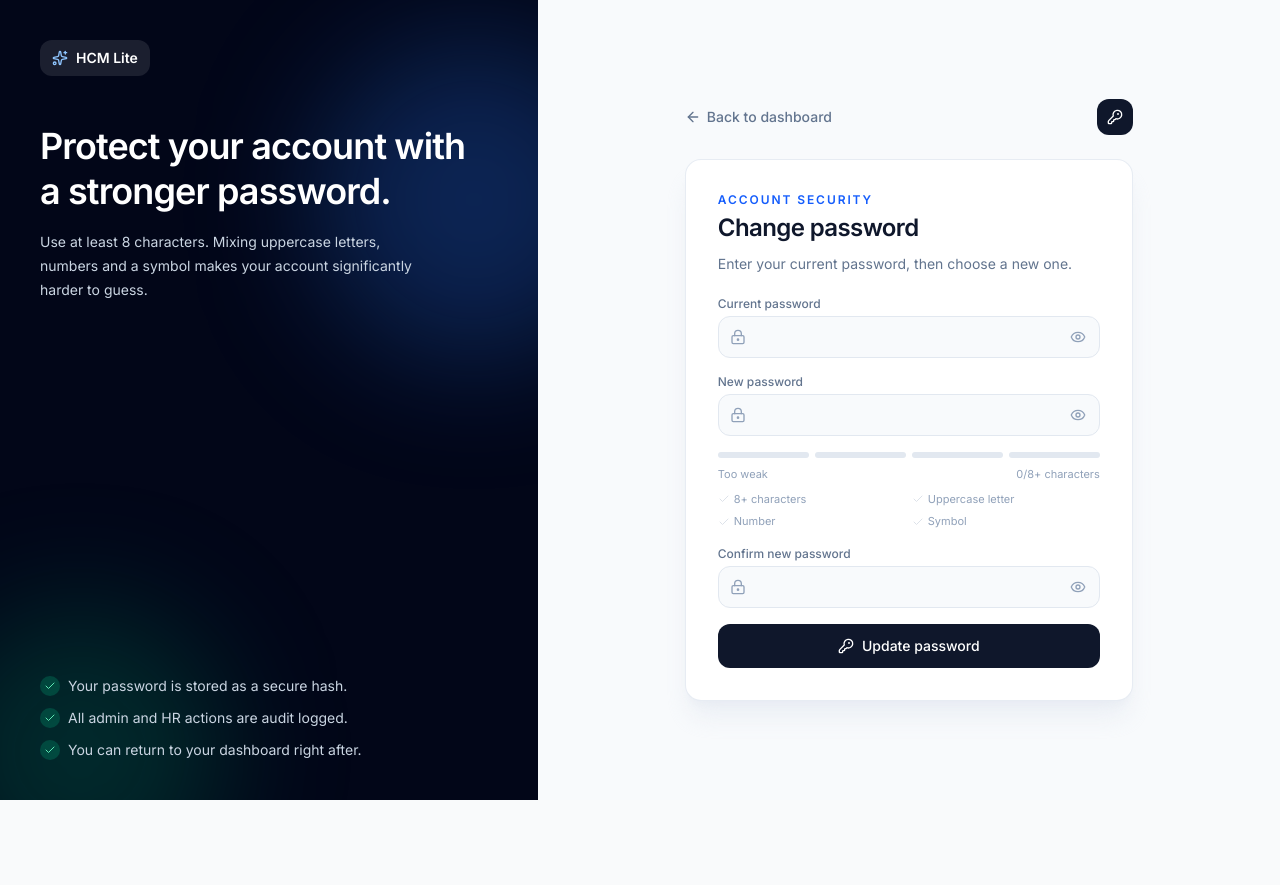
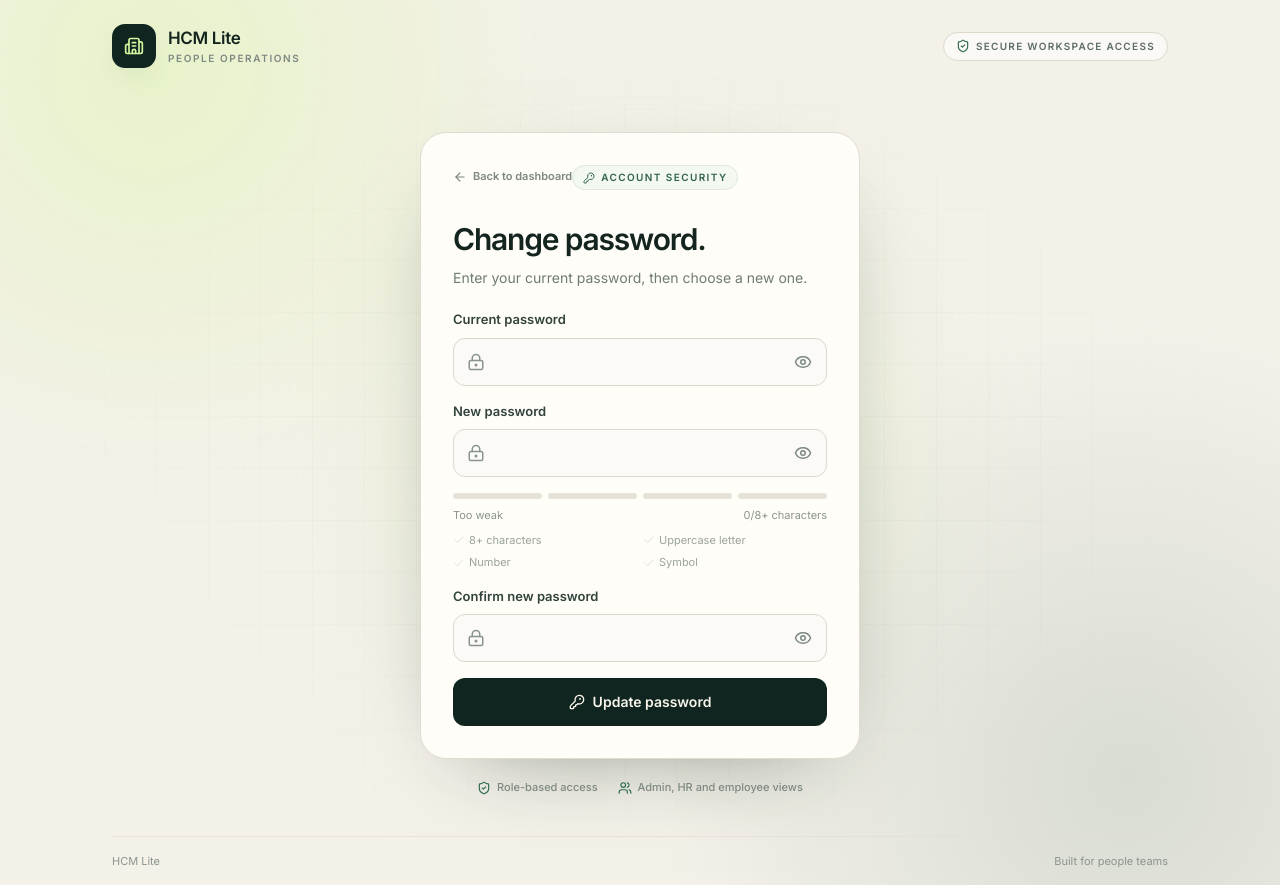
Before and after one commit to sulemandev13my7/HCM-Hackathon-Final-Project, a React (Vite) app in the folder Frontend/: page /change-password in a window 1280 px wide. Before the commit the page ends 800 px from the top, so only its background shows below. Built offline with nearby package versions, Linux system fonts and the light colour scheme; no server answers; sample sign-in values are in the browser's storage.

Commit message:
Align change password with centered auth layout

```diff
--- a/Frontend/src/pages/ChangePassword.jsx
+++ b/Frontend/src/pages/ChangePassword.jsx
@@ -1,5 +1,5 @@
 import { useState } from "react";
-import { Link, Navigate, useNavigate } from "react-router-dom";
+import { Navigate, useNavigate } from "react-router-dom";
 import API from "../services/api";
 import { useAuth } from "../contexts/useAuth";
 import toast from "react-hot-toast";
@@ -12,8 +12,9 @@ import {
   Loader2,
   LockKeyhole,
   ShieldCheck,
-  Sparkles,
 } from "lucide-react";
+import AuthShell from "../components/auth/AuthShell";
+import AuthField from "../components/auth/AuthField";
 
 const strengthLabels = ["Too weak", "Weak", "Fair", "Strong", "Excellent"];
 const strengthColors = [
@@ -58,8 +59,9 @@ export default function ChangePassword() {
 
   if (loading) {
     return (
-      <div className="flex min-h-screen items-center justify-center bg-slate-950 text-sm text-slate-300">
-        <Loader2 className="mr-2 h-4 w-4 animate-spin" /> Loading...
+      <div className="flex min-h-screen items-center justify-center gap-2 bg-[#f4f1e9] text-sm text-[#5d6c65]">
+        <Loader2 className="h-4 w-4 animate-spin" />
+        Loading...
       </div>
     );
   }
@@ -98,99 +100,59 @@ export default function ChangePassword() {
   };
 
   const renderPasswordInput = (name, label, key, autoComplete) => (
-    <label className="block text-xs font-medium text-slate-500">
-      {label}
-      <div className="relative mt-1">
-        <LockKeyhole className="pointer-events-none absolute left-3 top-1/2 h-4 w-4 -translate-y-1/2 text-slate-400" />
-        <input
+    <AuthField
+      id={`change-${name}`}
+      label={label}
+      icon={LockKeyhole}
       type={visible[key] ? "text" : "password"}
       autoComplete={autoComplete}
       value={formData[name]}
       onChange={(event) =>
-            setFormData({ ...formData, [name]: event.target.value })
+        setFormData((current) => ({
+          ...current,
+          [name]: event.target.value,
+        }))
       }
       required={name !== "currentPassword" || !user.mustChangePassword}
-          className="w-full rounded-xl border border-slate-200 bg-slate-50 py-2.5 pl-9 pr-10 text-sm text-slate-900 outline-none transition focus:border-blue-400 focus:bg-white focus:ring-4 focus:ring-blue-500/10"
-        />
+      action={
         <button
           type="button"
           onClick={() => setVisible({ ...visible, [key]: !visible[key] })}
-          className="absolute right-2 top-1/2 -translate-y-1/2 rounded-lg p-1.5 text-slate-400 hover:bg-slate-100 hover:text-slate-700"
+          className="flex h-9 w-9 items-center justify-center rounded-lg text-[#7d8882] transition hover:bg-[#f1eee6] hover:text-[#14241e] focus-visible:outline-none focus-visible:ring-2 focus-visible:ring-[#2f5d4d]/30"
           aria-label={visible[key] ? "Hide password" : "Show password"}
         >
           {visible[key] ? (
-            <EyeOff className="h-4 w-4" />
+            <EyeOff className="h-[18px] w-[18px]" />
           ) : (
-            <Eye className="h-4 w-4" />
+            <Eye className="h-[18px] w-[18px]" />
           )}
         </button>
-      </div>
-    </label>
+      }
+    />
   );
 
   return (
-    <div className="flex min-h-screen bg-slate-950">
-      <aside className="relative hidden w-[42%] flex-col justify-between overflow-hidden p-10 text-white lg:flex">
-        <div className="pointer-events-none absolute -right-24 top-10 h-80 w-80 rounded-full bg-blue-500/25 blur-3xl" />
-        <div className="pointer-events-none absolute -bottom-24 -left-16 h-72 w-72 rounded-full bg-emerald-500/20 blur-3xl" />
-        <div className="relative">
-          <span className="inline-flex items-center gap-2 rounded-xl bg-white/10 px-3 py-2 text-sm font-semibold">
-            <Sparkles className="h-4 w-4 text-blue-300" />
-            HCM Lite
+    <AuthShell variant="security">
+      <div>
+        {!user.mustChangePassword && (
+          <button
+            type="button"
+            onClick={() => navigate(homeForRole(user.role))}
+            className="mb-5 inline-flex items-center gap-1.5 text-[11px] font-semibold text-[#7d8882] transition hover:text-[#14241e] focus-visible:outline-none focus-visible:ring-2 focus-visible:ring-[#2f5d4d]/25"
+          >
+            <ArrowLeft className="h-3.5 w-3.5" />
+            Back to dashboard
+          </button>
+        )}
+
+        <span className="inline-flex items-center gap-1.5 rounded-full border border-[#dfe8de] bg-[#f3f8f0] px-2.5 py-1 text-[10px] font-semibold uppercase tracking-[0.14em] text-[#32624f]">
+          <KeyRound className="h-3 w-3" />
+          {user.mustChangePassword ? "First sign-in" : "Account security"}
         </span>
-          <h1 className="mt-12 max-w-md text-4xl font-semibold leading-tight tracking-tight">
-            Protect your account with a stronger password.
-          </h1>
-          <p className="mt-4 max-w-sm text-sm leading-6 text-slate-300">
-            Use at least 8 characters. Mixing uppercase letters, numbers and a
-            symbol makes your account significantly harder to guess.
-          </p>
-        </div>
-        <div className="relative space-y-3">
-          {[
-            "Your password is stored as a secure hash.",
-            "All admin and HR actions are audit logged.",
-            "You can return to your dashboard right after.",
-          ].map((item) => (
-            <p
-              key={item}
-              className="flex items-center gap-2 text-sm text-slate-300"
-            >
-              <span className="flex h-5 w-5 items-center justify-center rounded-full bg-emerald-400/20 text-emerald-300">
-                <Check className="h-3 w-3" />
-              </span>
-              {item}
-            </p>
-          ))}
-        </div>
-      </aside>
-
-      <main className="flex flex-1 items-center justify-center bg-slate-50 p-4 sm:p-8">
-        <div className="w-full max-w-md">
-          <div className="mb-6 flex items-center justify-between">
-            <Link
-              to={homeForRole(user.role)}
-              className="inline-flex items-center gap-1.5 text-sm font-medium text-slate-500 hover:text-slate-900"
-            >
-              <ArrowLeft className="h-4 w-4" />
-              Back to dashboard
-            </Link>
-            <span className="flex h-9 w-9 items-center justify-center rounded-xl bg-slate-900 text-white">
-              <KeyRound className="h-4 w-4" />
-            </span>
-          </div>
-
-          <div className="rounded-2xl border border-slate-200/80 bg-white p-6 shadow-xl shadow-slate-200/60 sm:p-8">
-            <div>
-              <p className="text-xs font-semibold uppercase tracking-[0.16em] text-blue-600">
-                {user.mustChangePassword ? "First sign-in" : "Account security"}
-              </p>
-              <h2 className="mt-1 text-2xl font-semibold tracking-tight text-slate-900">
-                {user.mustChangePassword
-                  ? "Choose your password"
-                  : "Change password"}
+        <h2 className="mt-4 text-[30px] font-semibold leading-tight tracking-[-0.04em] text-[#14241e]">
+          {user.mustChangePassword ? "Choose your password." : "Change password."}
         </h2>
-              <p className="mt-2 text-sm leading-6 text-slate-500">
+        <p className="mt-2 text-sm leading-6 text-[#6f7b75]">
           {user.mustChangePassword
             ? "Your temporary password must be replaced before you can continue."
             : "Enter your current password, then choose a new one."}
@@ -198,10 +160,10 @@ export default function ChangePassword() {
       </div>
 
       {user.mustChangePassword && (
-              <div className="mt-4 flex items-start gap-2 rounded-xl border border-blue-100 bg-blue-50 p-3 text-xs leading-5 text-blue-800">
+        <div className="mt-4 flex items-start gap-2.5 rounded-xl border border-[#dfe8de] bg-[#f3f8f0] p-3.5 text-[12px] leading-5 text-[#32624f]">
           <ShieldCheck className="mt-0.5 h-4 w-4 shrink-0" />
-                You are signed in with a temporary password. Current password is
-                not required for this first change.
+          You are signed in with a temporary password. Current password is not
+          required for this first change.
         </div>
       )}
 
@@ -228,12 +190,12 @@ export default function ChangePassword() {
                 className={`h-1.5 flex-1 rounded-full ${
                   index < strength
                     ? strengthColors[strength - 1]
-                          : "bg-slate-200"
+                    : "bg-[#e7e2d7]"
                 }`}
               />
             ))}
           </div>
-                <p className="mt-2 flex items-center justify-between text-[11px] text-slate-400">
+          <p className="mt-2 flex items-center justify-between text-[11px] text-[#8a948f]">
             <span>{strengthLabels[strength]}</span>
             <span>{formData.newPassword.length}/8+ characters</span>
           </p>
@@ -247,7 +209,7 @@ export default function ChangePassword() {
               <span
                 key={label}
                 className={`inline-flex items-center gap-1 ${
-                        met ? "text-emerald-600" : "text-slate-400"
+                  met ? "text-[#2f6b50]" : "text-[#9aa39d]"
                 }`}
               >
                 <Check
@@ -268,7 +230,7 @@ export default function ChangePassword() {
         {formData.confirmPassword.length > 0 && (
           <p
             className={`flex items-center gap-1.5 text-xs ${
-                    passwordsMatch ? "text-emerald-600" : "text-rose-600"
+              passwordsMatch ? "text-[#2f6b50]" : "text-[#b42318]"
             }`}
           >
             <Check className="h-3.5 w-3.5" />
@@ -281,7 +243,7 @@ export default function ChangePassword() {
         <button
           type="submit"
           disabled={submitting}
-                className="inline-flex w-full items-center justify-center gap-2 rounded-xl bg-slate-900 px-4 py-3 text-sm font-medium text-white transition hover:bg-slate-800 disabled:opacity-60"
+          className="group flex h-12 w-full items-center justify-center gap-2 rounded-xl bg-[#10251f] px-4 text-sm font-semibold text-[#f8f5eb] transition hover:bg-[#1a3a30] focus-visible:outline-none focus-visible:ring-4 focus-visible:ring-[#2f5d4d]/20 disabled:cursor-wait disabled:opacity-70"
         >
           {submitting ? (
             <Loader2 className="h-4 w-4 animate-spin" />
@@ -291,9 +253,6 @@ export default function ChangePassword() {
           Update password
         </button>
       </form>
-          </div>
-        </div>
-      </main>
-    </div>
+    </AuthShell>
   );
 }
```
Lines whose indentation alone changed are shown as unchanged.
